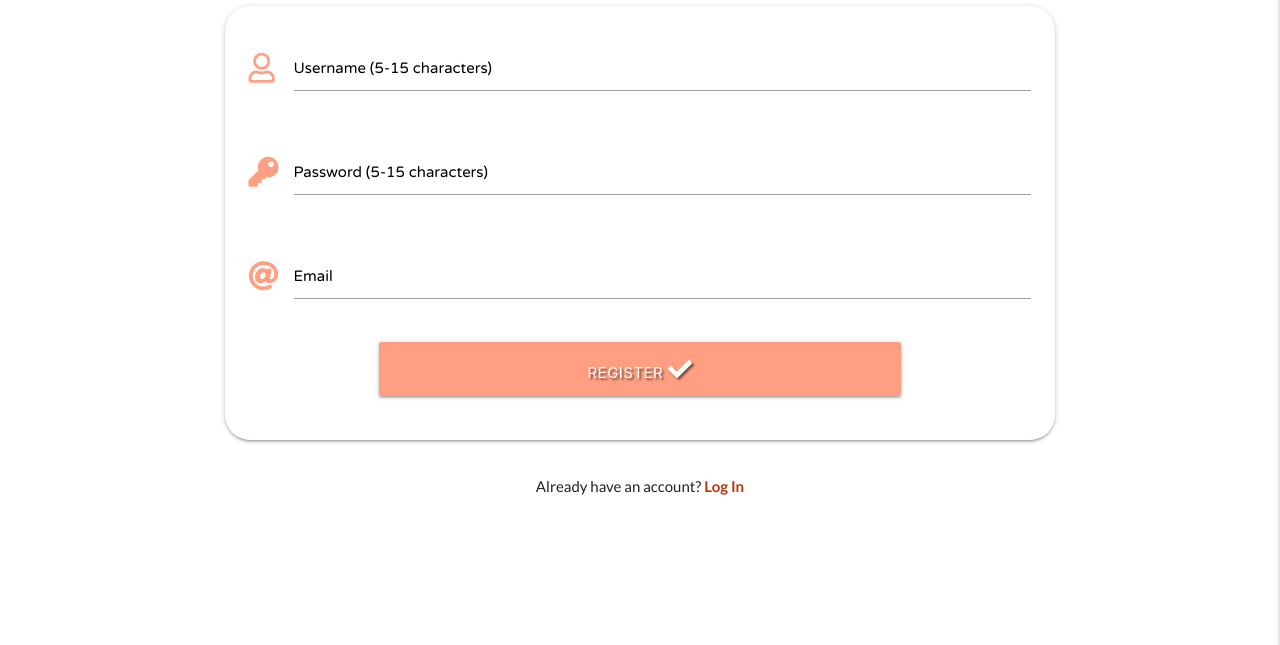
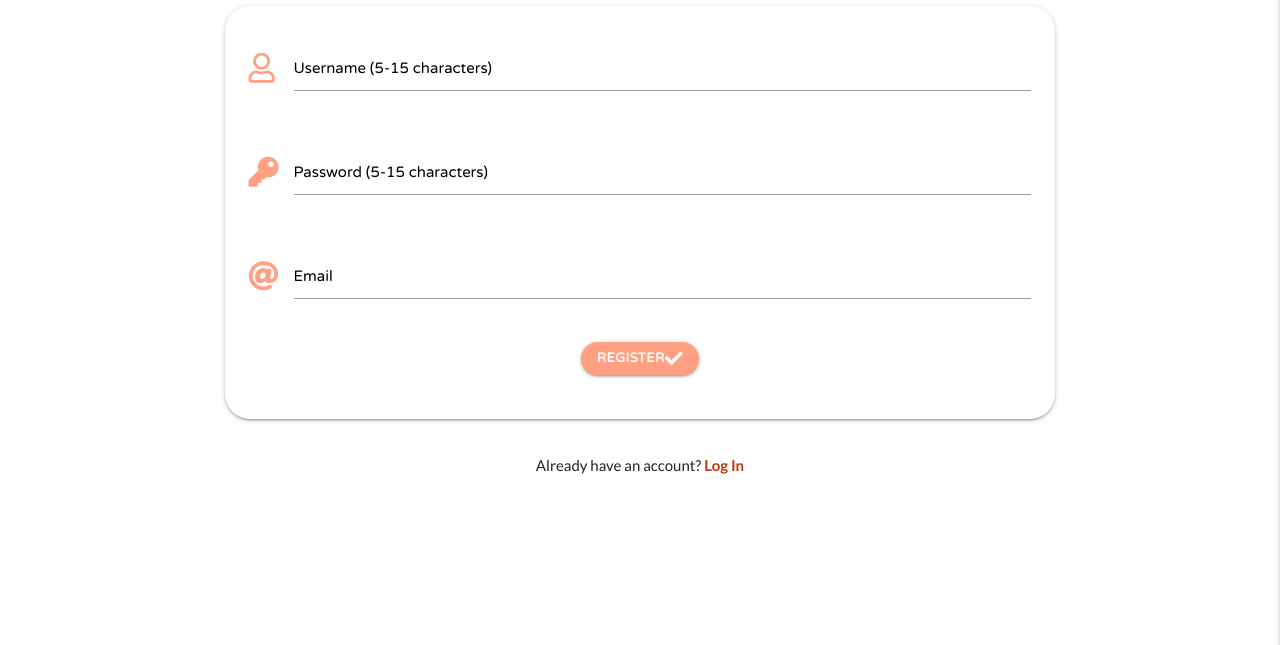
Before and after one commit to Code-Institute-Submissions/FeedMe, a Flask app: page /register in a window 1280 px wide. Shown: the part 155-800 px from the top of the page. Run offline with Flask 2, Linux system fonts and the light colour scheme; some libraries are stand-ins or nearby versions; some web fonts are replaced.

Commit message:
added styles to buttons in login and register template

```diff
--- a/static/css/style.css
+++ b/static/css/style.css
@@ -216,9 +216,19 @@ p.center.align{
     margin-top: 0px;
 }
 
-button.btn-small.deep-orange.accent-1.text-shadow{
+.btn-small{
     margin: 0 auto;
     display: flex;
+    border-radius: 23px;
+    font-family: 'Varela Round';
+    font-weight: 600;
+    background-color: #ffa083;
+    color: white;
+}
+
+.btn-small:hover{
+    background-color: white;
+    color: #ffa083;
 }
 
 /* ----------------------------------------------- PROFILE --- */
@@ -245,7 +255,8 @@ h5.recipe-description{
 }
 
 button.btn.btn-recipe.search,
-a.btn.btn-recipe.reset{
+a.btn.btn-recipe.reset,
+a.btn.btn-recipe.modal-trigger.delete{
     background-color: #c62828;
     color: white;
     font-family: "Varela Round", sans-serif;
--- a/templates/profile.html
+++ b/templates/profile.html
@@ -8,8 +8,7 @@
                 <b class="deep-orange-text text-lighten-3">{{ username }}</b> !</h3>
         </div>
         <div class="col s8 m12 l12 center-align" >
-            <a  href="{{ url_for('edit_profile', username=session['user']) }}" class="btn btn-recipe search">Edit</a>
-            <a  href="#delete-recipe" class="btn btn-recipe modal-trigger delete">Delete</a>
+            <a  href="{{ url_for('edit_profile', username=session['user']) }}" class="btn btn-recipe edit">Edit</a>
         </div>
     </div>
     <!----------------------------------->
--- a/templates/register.html
+++ b/templates/register.html
@@ -35,12 +35,12 @@
                     </div>
                 </div>
                 <!-- Register Button -->
-                <div class="row">
-                    <div class="col s12">
-                        <button type="submit" class="col s12 m8 offset-m2 btn-large deep-orange accent-1 text-shadow">
-                            Register <i class="fas fa-check"></i>
-                        </button>
-                    </div>
+                <div class="row center-align">
+                    <button type="submit" class="btn-small">
+                        Register
+                    <br>
+                    <i class="fas fa-check"></i>
+                    </button>
                 </div>
             </div>
         </form>
```
Also changed, not shown: templates/edit_profile.html (+8 -7 lines), templates/login.html (+5 -3 lines).
